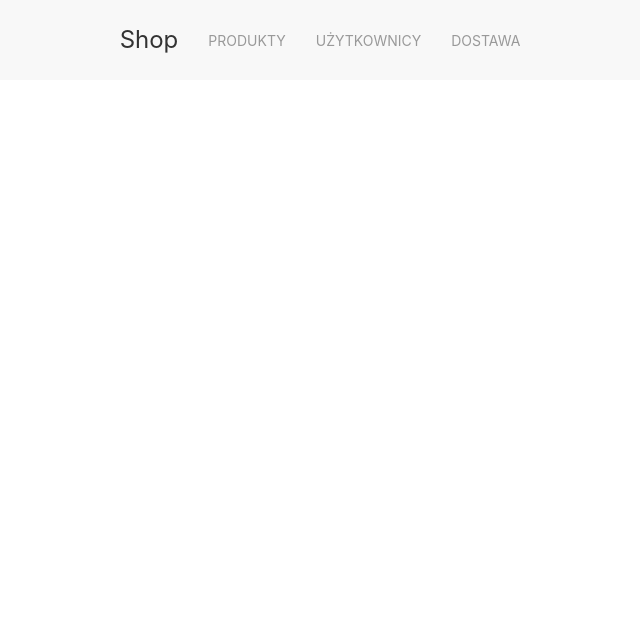
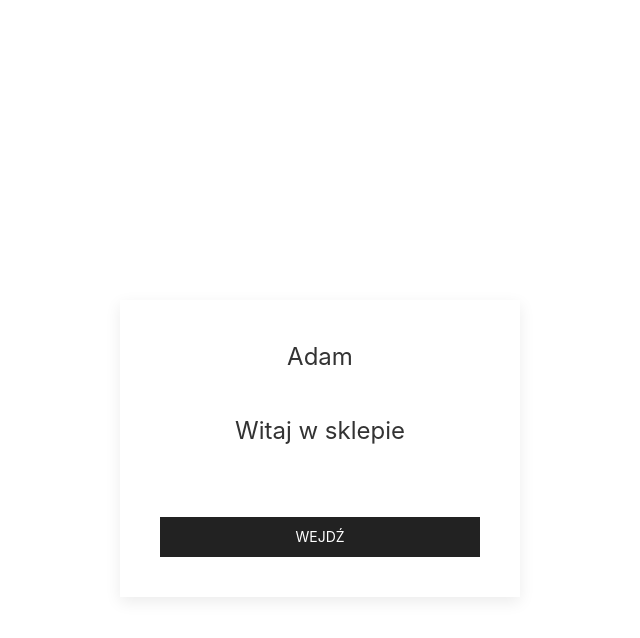
Before and after one commit to Guzik27/Angular-shop, an Angular app: page / in a window 1280 px wide. Shown: the top 638 px of the page, without its empty margins (320-960 px from the left). Built offline with nearby package versions, Linux system fonts and the light colour scheme.

Commit message:
ustawienie rutowania

```diff
--- a/src/app/app.component.html
+++ b/src/app/app.component.html
@@ -1,3 +1,3 @@
-<app-shop></app-shop>
+<!--Ustawienie rutowania-->
 
-  <!--    wyświetla jeden komponent pod drugim    <app-shop></app-shop> -->
+<router-outlet></router-outlet>
```
